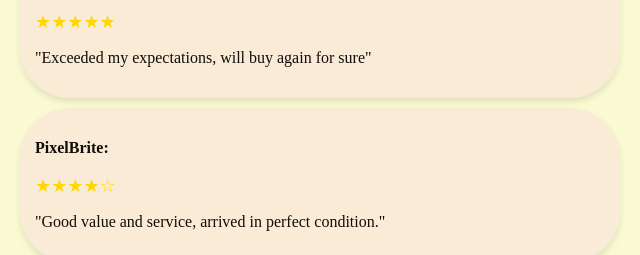
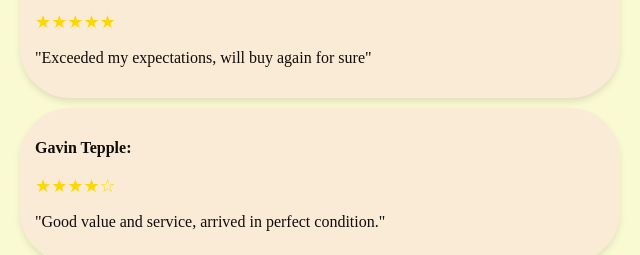
Before and after one commit to sleepneverpays/sleepneverpays-reviews, a plain HTML site: page index.html in a window 1280 px wide. Shown: the part 1087-1342 px from the top of the page, 0-640 px from the left. Drawn offline with Linux system fonts and the light colour scheme.

Commit message:
index.html

```diff
--- a/index.html
+++ b/index.html
@@ -133,7 +133,7 @@
   </div>
 
   <div class="review">
-    <p class="author">PixelBrite:</p>
+    <p class="author">Gavin Tepple:</p>
     <p class="stars">★★★★☆</p>
     <p class="review-text">"Good value and service, arrived in perfect condition."</p>
   </div>
```
